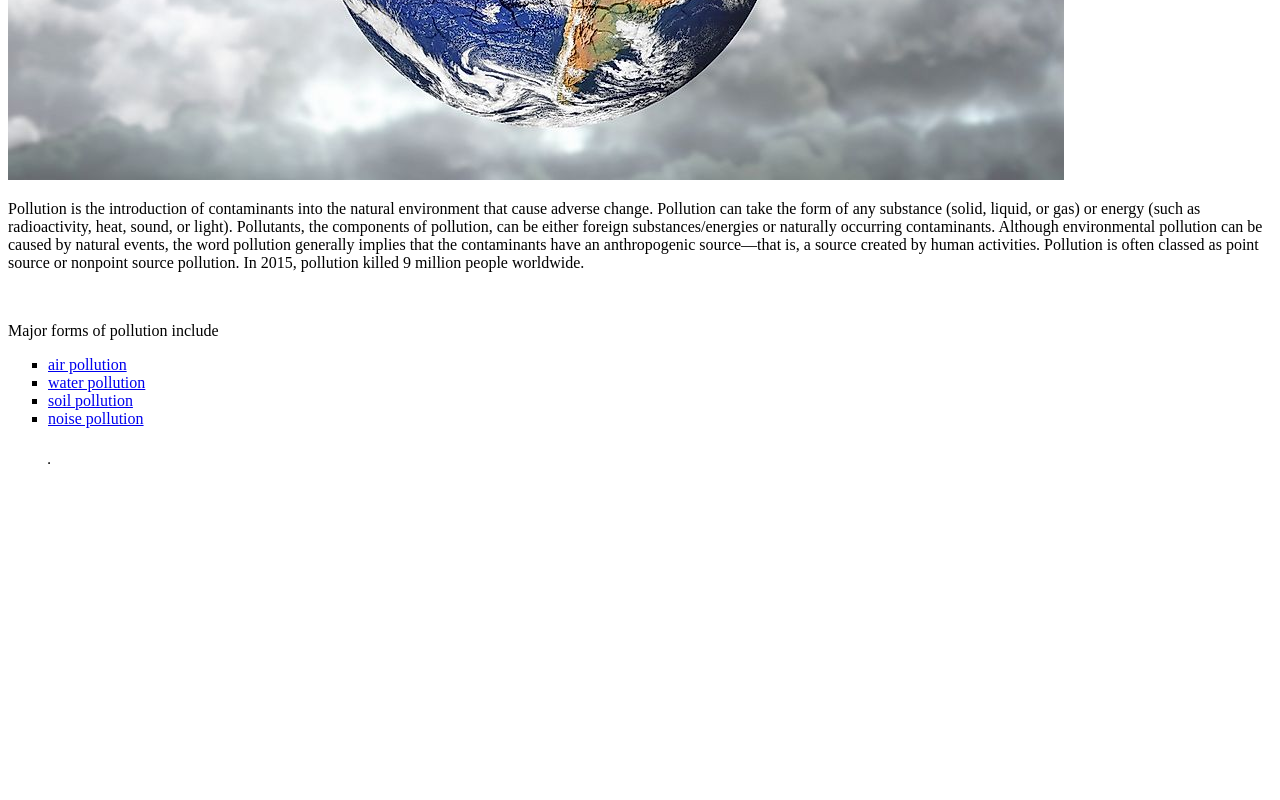
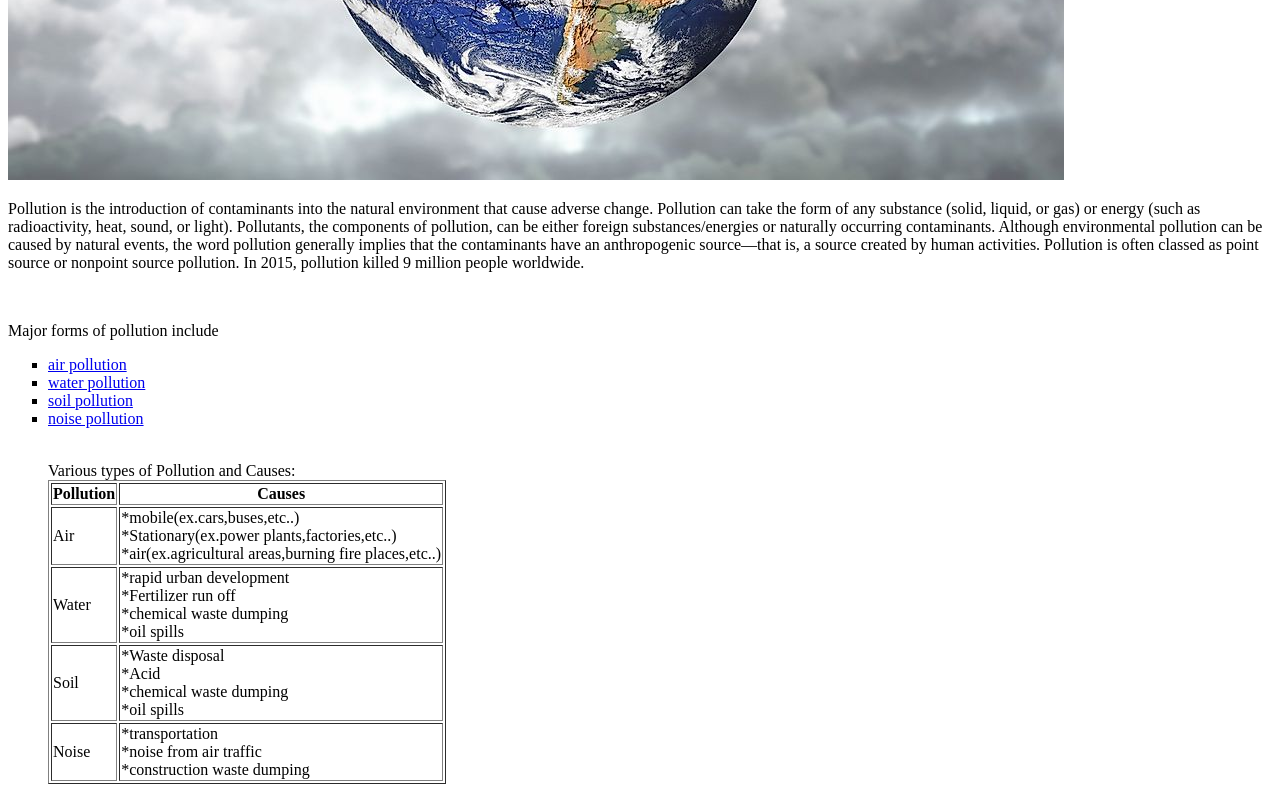
Before and after one commit to Seetha047/3C0CSC, a plain HTML site: page index.html in a window 1280 px wide. Shown: the part 622-1422 px from the top of the page. Before the commit the page ends 1102 px from the top, so only its background shows below. Drawn offline with Linux system fonts and the light colour scheme.

Commit message:
Update index.html

```diff
--- a/index.html
+++ b/index.html
@@ -15,8 +15,28 @@
 			<li><a href="soil pollution.html"target="_blank"> soil pollution</a></li>
 			<li><a href="noise pollution.html"target="_blank">noise pollution</a></li>
 	</p><br/>
+		Various types of Pollution and Causes:<br/>
 	<table border="1"cellpading="10">
+		<tr>
+			<th> Pollution </th>
+			<th> Causes </th>
+		</tr>
+		<tr>
+			<td> Air </td><td>*mobile(ex.cars,buses,etc..)<br/>*Stationary(ex.power plants,factories,etc..)<br/>*air(ex.agricultural areas,burning fire places,etc..)</td>
 
+		</tr>
+		<tr>
+			<td> Water </td><td>*rapid urban development<br/>*Fertilizer run off<br/>*chemical waste dumping</br>*oil spills</td>
+
+		</tr>
+		<tr>
+			<td> Soil </td><td>*Waste disposal</br>*Acid </br>*chemical waste dumping</br>*oil spills</td>
+
+		</tr>
+		<tr>
+			<td> Noise </td><td>*transportation<br/>*noise from air traffic <br/>*construction waste dumping<br/></td>
+
+		</tr>
 	</table>
 	</body>
 </html>
```
